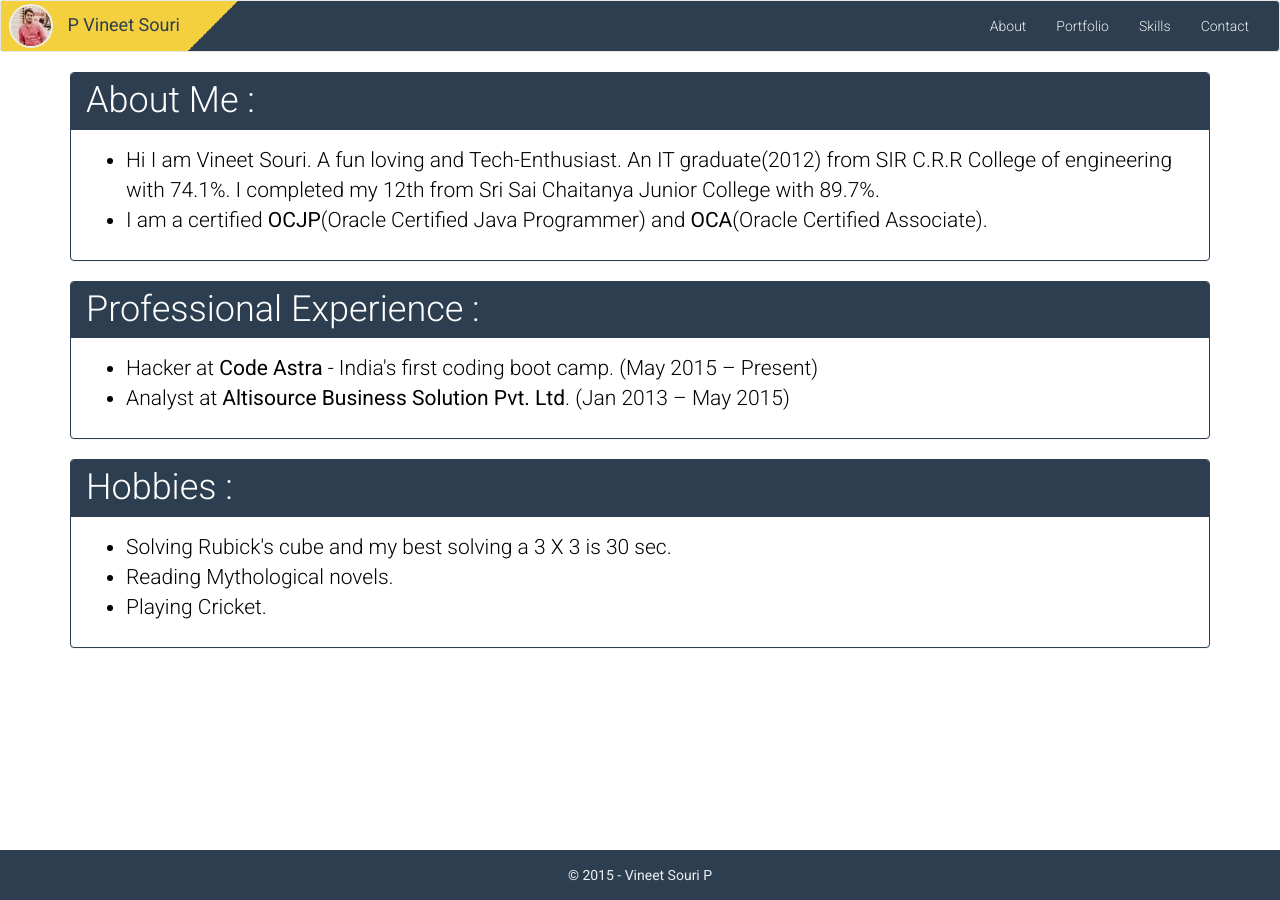
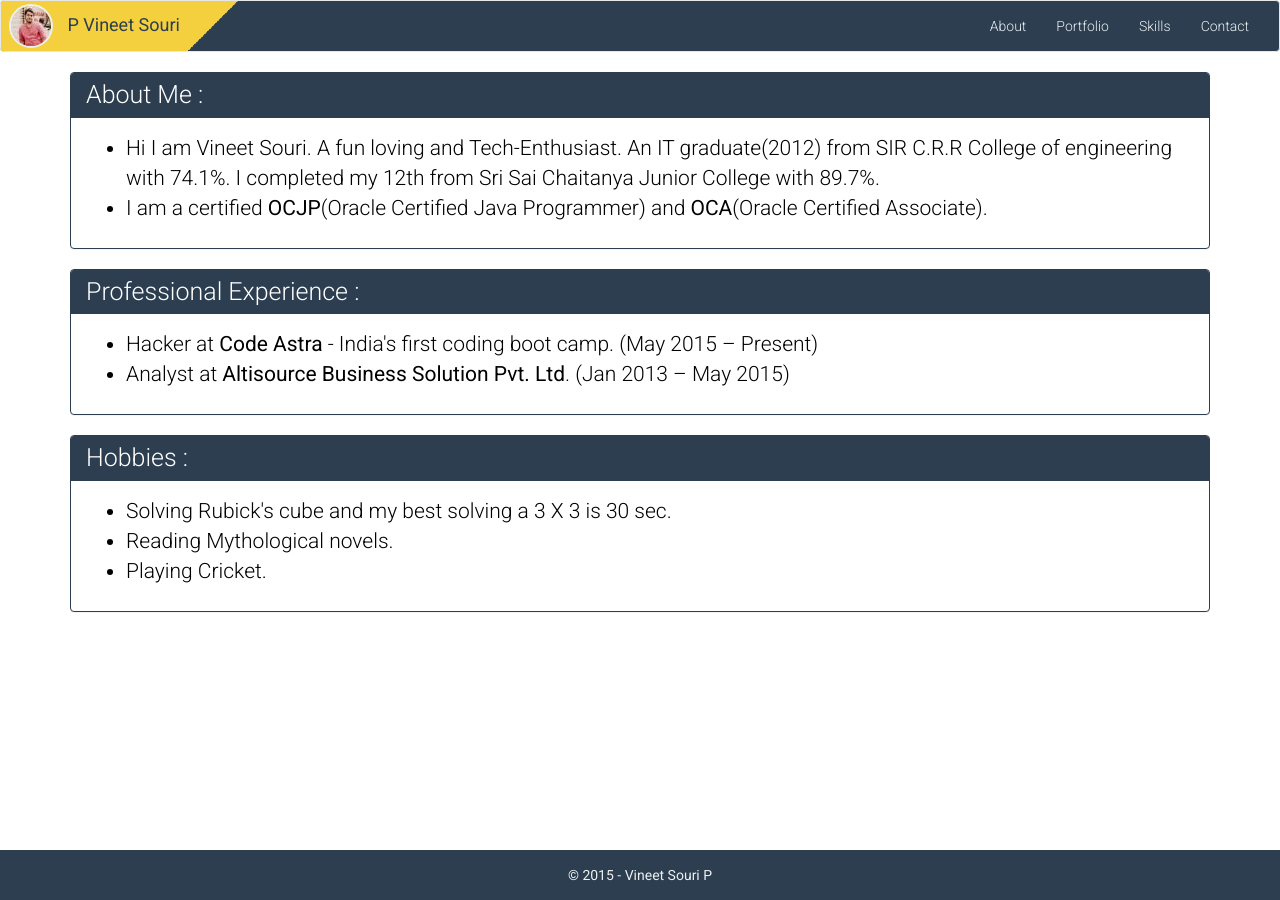
Before and after one commit to vineetsouri/vineetsouri.github.io, a Jekyll site: the page built from about.html, in a window 1280 px wide. Built offline with Jekyll 4.4.1, drawn with Linux system fonts in a browser that asks for light colours; nearby versions of some CDN libraries.

Commit message:
reduced font size in about page

```diff
--- a/_sass/_common.scss
+++ b/_sass/_common.scss
@@ -17,7 +17,7 @@ body {
 }
 
 .panel-title{
-  font-size: 36px;
+  font-size: 25px;
 }
 
 .vcenter {
```
Also changed, not shown: 2 other files.
